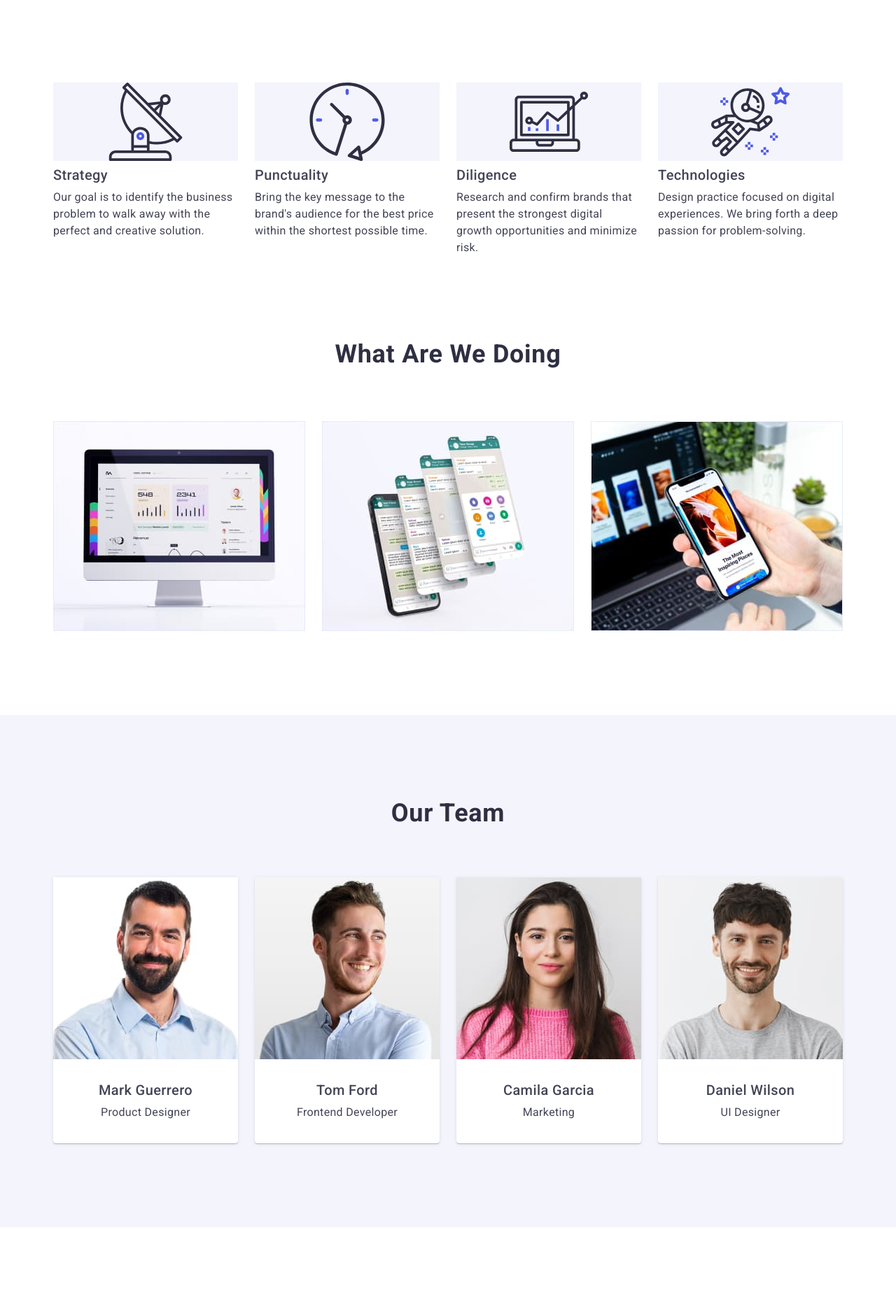
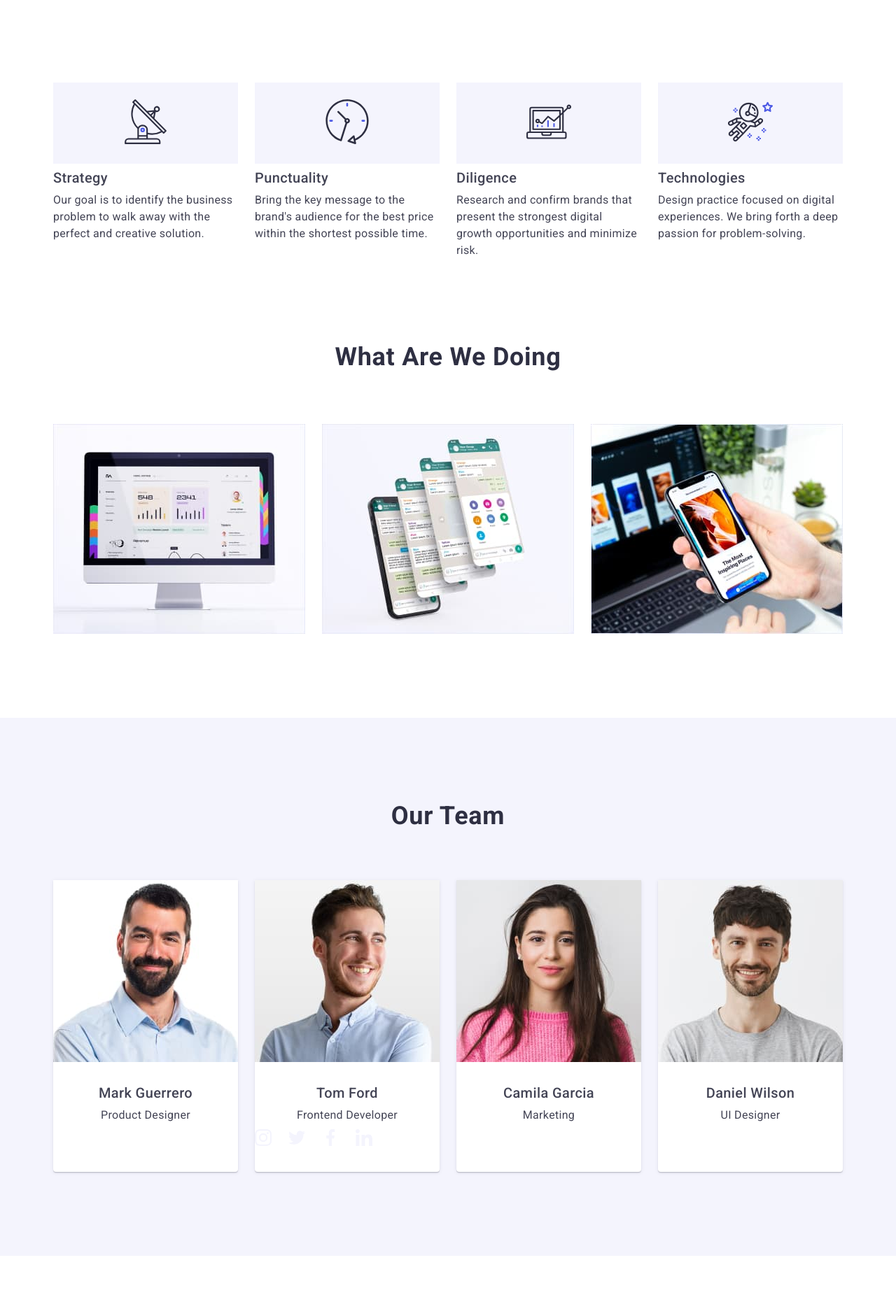
Before and after one commit to Sat98Ram/goit-markup-hw-04, a plain HTML site: page index.html in a window 1280 px wide. Shown: the part 674-2545 px from the top of the page at 70% size. Drawn offline with nearby package versions, Linux system fonts and the light colour scheme.

Commit message:
ad advantages icons

```diff
--- a/css/styles.css
+++ b/css/styles.css
@@ -273,31 +273,11 @@ img {
 
 /* Advantages icons */
 
-.advantage-item::before {
-  display: block;
-  content: "";
-  height: 112px;
+.advantage-icon-field {
+  margin-bottom: 8px;
   background-color: var(--light-color);
-  margin-bottom: 8px;
-  background-size: contain;
-  background-repeat: no-repeat;
-  background-position: center;
-}
-
-.icon-antenna::before {
-  background-image: url(../images/icons/antenna.svg);
-}
-
-.icon-clock::before {
-  background-image: url(../images/icons/clock.svg);
-}
-
-.icon-diagram::before {
-  background-image: url(../images/icons/diagram.svg);
-}
-
-.icon-astronaut::before {
-  background-image: url(../images/icons/astronaut.svg);
+  text-align: center;
+  padding: 24px 0;
 }
 
 /* What are we doing */
@@ -356,6 +336,12 @@ img {
 .team-card-bottom {
   padding-bottom: 32px;
   padding-top: 32px;
+}
+
+.teams-social-media {
+  display: flex;
+  gap: 24px;
+  margin-top: 8px;
 }
 
 /* Portfolio */
--- a/index.html
+++ b/index.html
@@ -71,6 +71,11 @@
           <h2 class="hidden">Advantages</h2>
           <ul class="advantages">
             <li class="advantage-item icon-antenna">
+              <div class="advantage-icon-field">
+                <svg width="64" height="64">
+                  <use href="./images/icons/symbol-defs.svg#icon-antenna"></use>
+                </svg>
+              </div>
               <h3 class="advantage-item-title">Strategy</h3>
               <p class="advantage-item-text">
                 Our goal is to identify the business problem to walk away with
@@ -78,6 +83,11 @@
               </p>
             </li>
             <li class="advantage-item icon-clock">
+              <div class="advantage-icon-field">
+                <svg width="64" height="64">
+                  <use href="./images/icons/symbol-defs.svg#icon-clock"></use>
+                </svg>
+              </div>
               <h3 class="advantage-item-title">Punctuality</h3>
               <p class="advantage-item-text">
                 Bring the key message to the brand's audience for the best price
@@ -85,6 +95,11 @@
               </p>
             </li>
             <li class="advantage-item icon-diagram">
+              <div class="advantage-icon-field">
+                <svg width="64" height="64">
+                  <use href="./images/icons/symbol-defs.svg#icon-diagram"></use>
+                </svg>
+              </div>
               <h3 class="advantage-item-title">Diligence</h3>
               <p class="advantage-item-text">
                 Research and confirm brands that present the strongest digital
@@ -92,6 +107,13 @@
               </p>
             </li>
             <li class="advantage-item icon-astronaut">
+              <div class="advantage-icon-field">
+                <svg width="64" height="64">
+                  <use
+                    href="./images/icons/symbol-defs.svg#icon-astronaut"
+                  ></use>
+                </svg>
+              </div>
               <h3 class="advantage-item-title">Technologies</h3>
               <p class="advantage-item-text">
                 Design practice focused on digital experiences. We bring forth a
@@ -145,20 +167,6 @@
               <div class="team-card-bottom">
                 <h3 class="team-names">Mark Guerrero</h3>
                 <p class="team-position">Product Designer</p>
-                <ul>
-                  <li>
-                    <span class="social-media"></span>
-                  </li>
-                  <li>
-                    <span class="social-media"></span>
-                  </li>
-                  <li>
-                    <span class="social-media"></span>
-                  </li>
-                  <li>
-                    <span class="social-media"></span>
-                  </li>
-                </ul>
               </div>
             </li>
             <li class="team-card">
@@ -171,6 +179,52 @@
               <div class="team-card-bottom">
                 <h3 class="team-names">Tom Ford</h3>
                 <p class="team-position">Frontend Developer</p>
+                <ul class="teams-social-media">
+                  <li>
+                    <svg
+                      class="team-icon-instagram team-icon"
+                      width="24"
+                      height="24"
+                    >
+                      <use
+                        href="./images/icons/symbol-defs.svg#icon-instagram"
+                      ></use>
+                    </svg>
+                  </li>
+                  <li>
+                    <svg
+                      class="team-icon-twitter team-icon"
+                      width="24"
+                      height="24"
+                    >
+                      <use
+                        href="./images/icons/symbol-defs.svg#icon-twitter"
+                      ></use>
+                    </svg>
+                  </li>
+                  <li>
+                    <svg
+                      class="team-icon-facebook team-icon"
+                      width="24"
+                      height="24"
+                    >
+                      <use
+                        href="./images/icons/symbol-defs.svg#icon-facebook"
+                      ></use>
+                    </svg>
+                  </li>
+                  <li>
+                    <svg
+                      class="team-icon-linkedin team-icon"
+                      width="24"
+                      height="24"
+                    >
+                      <use
+                        href="./images/icons/symbol-defs.svg#icon-linkedin"
+                      ></use>
+                    </svg>
+                  </li>
+                </ul>
               </div>
             </li>
             <li class="team-card">
@@ -228,7 +282,8 @@
     </main>
 
     <footer class="footer">
-      <div class="container footer-left">
+      <div class="container">
+        <div class="footer-left">
           <a href="./index.html" class="footer-logo">
             <span class="web">Web</span>Studio
           </a>
@@ -237,6 +292,15 @@
             digital marketing & growth solutions.
           </p>
         </div>
+        <div class="footer-center">
+          <ul class="social-media">
+            <li></li>
+            <li></li>
+            <li></li>
+            <li></li>
+          </ul>
+        </div>
+      </div>
     </footer>
   </body>
 </html>
```
Also changed, not shown: images/icons/antenna.svg (deleted), images/icons/astronaut.svg (deleted), images/icons/clock.svg (deleted), images/icons/diagram.svg (deleted), images/icons/symbol-defs.svg (added). Lines whose indentation alone changed are shown as unchanged.
